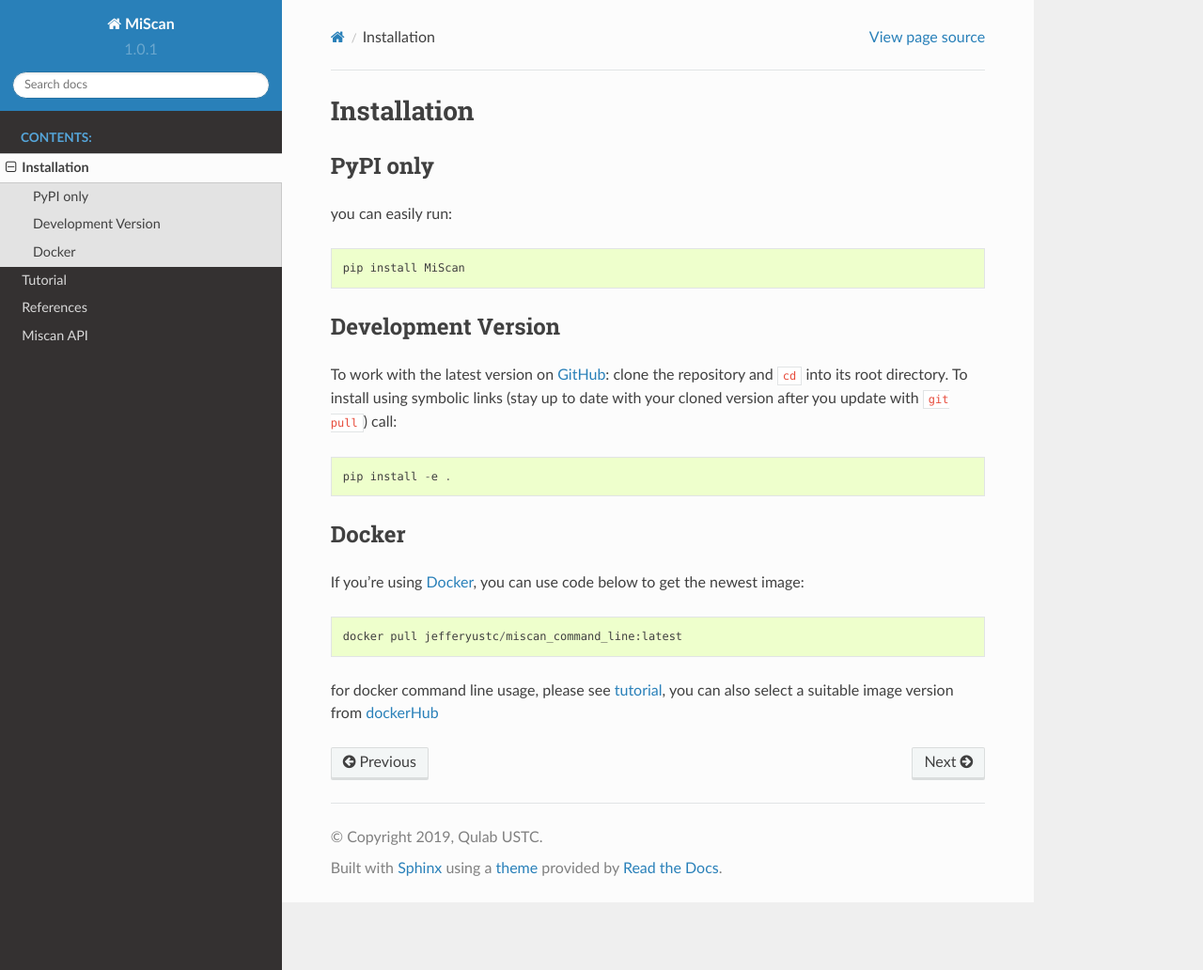
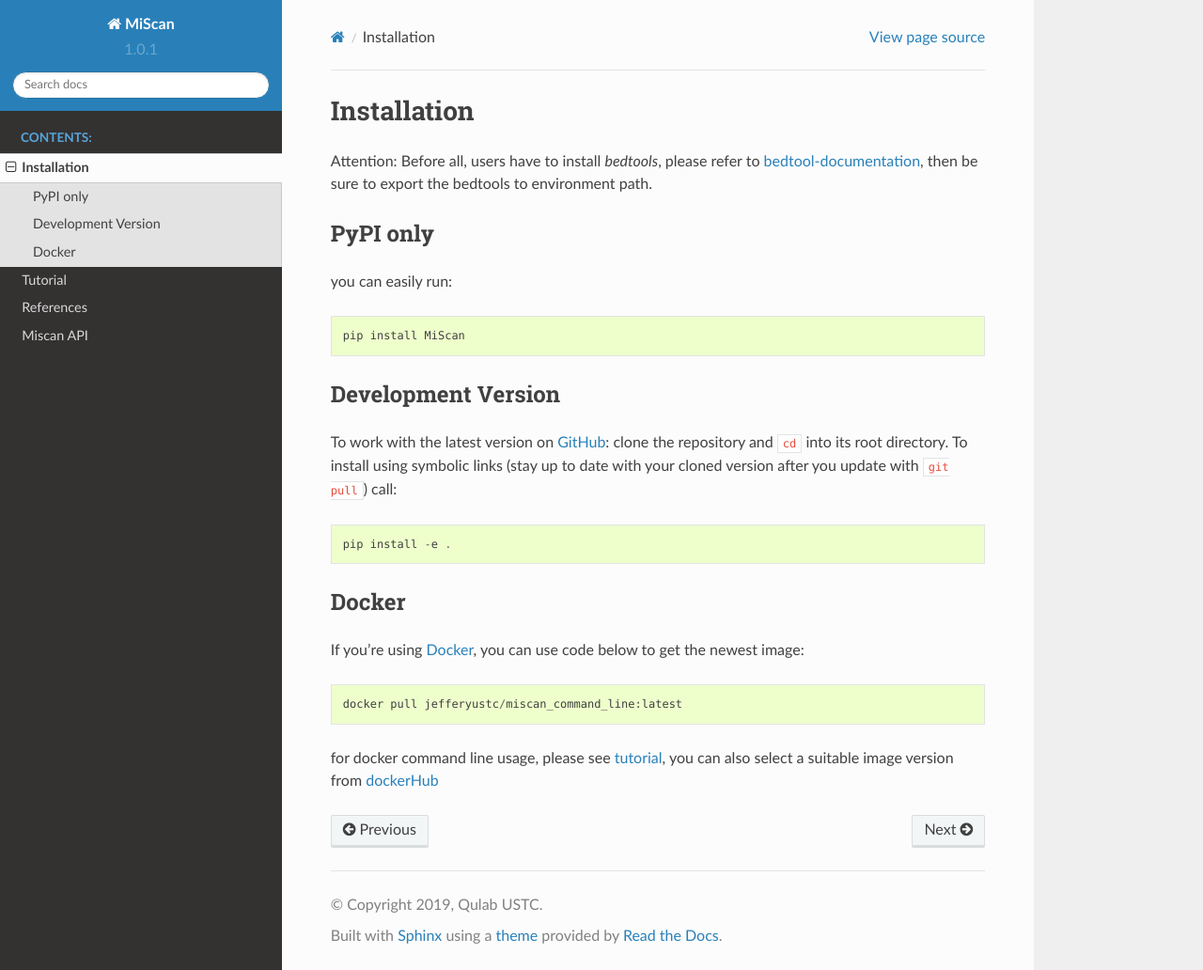
Before and after one commit to jefferyUstc/MiScan_cli, a Sphinx documentation site: the page built from docs/source/installation.rst, in a window 1280 px wide and 1032 px high. Shown: the whole window at 94% size. Built offline with Sphinx 7.4.7 and the Read the Docs theme 2.0.0, drawn with Linux system fonts in a browser that asks for light colours.

Commit message:
update docs

```diff
--- a/docs/source/installation.rst
+++ b/docs/source/installation.rst
@@ -1,5 +1,8 @@
 Installation
 ================
+
+Attention: Before all, users have to install `bedtools`, please refer to bedtool-documentation_, then be sure to export the
+bedtools to environment path.
 
 PyPI only
 ~~~~~~~~~
@@ -31,3 +34,4 @@
 you can also select a suitable image version from dockerHub_
 
 .. _dockerHub: https://hub.docker.com/r/jefferyustc/miscan_command_line
+.. _bedtool-documentation: https://bedtools.readthedocs.io/en/latest/content/installation.html
```
Also changed, not shown: README.rst (+3 -10 lines), docs/source/index.rst (+6 -1 lines).
